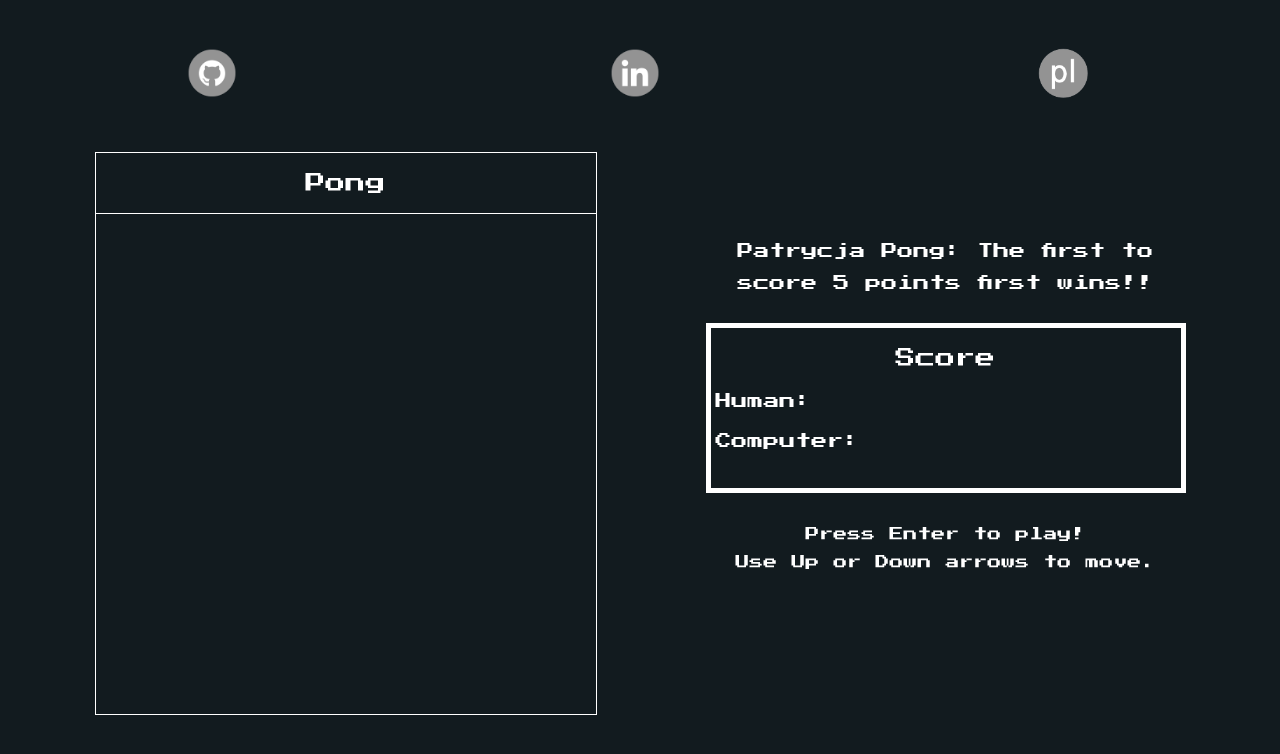
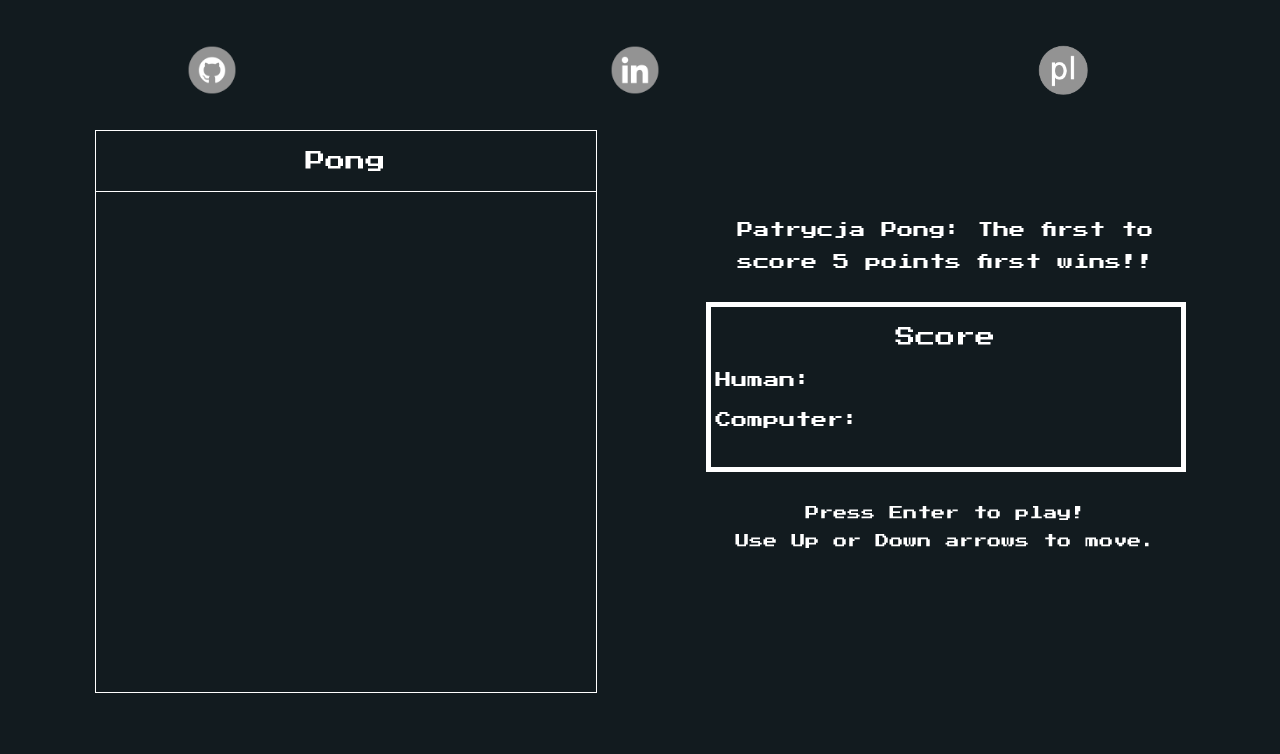
Before and after one commit to plupinska/Pong, a plain HTML site: page index.html in a window 1280 px wide. Drawn offline with Linux system fonts and the light colour scheme.

Commit message:
update css

```diff
--- a/css/game.css
+++ b/css/game.css
@@ -7,13 +7,10 @@ html, body, h1, div {
 
 body {
   box-sizing: border-box;
-  width: 100vw;
-  height: 100vh;
   align-items: center;
   padding: 40px;
   display: flex;
   flex-direction: column;
-  justify-content: space-around;
   font-family: 'Press Start 2P', cursive;
   background-color: #121B1F;
 }
@@ -87,6 +84,8 @@ h1 {
   color: white;
   width: 100vw;
   list-style: none;
+  min-height: 50px;
+  margin-bottom: 30px;
 }
 
 #pl {
```
